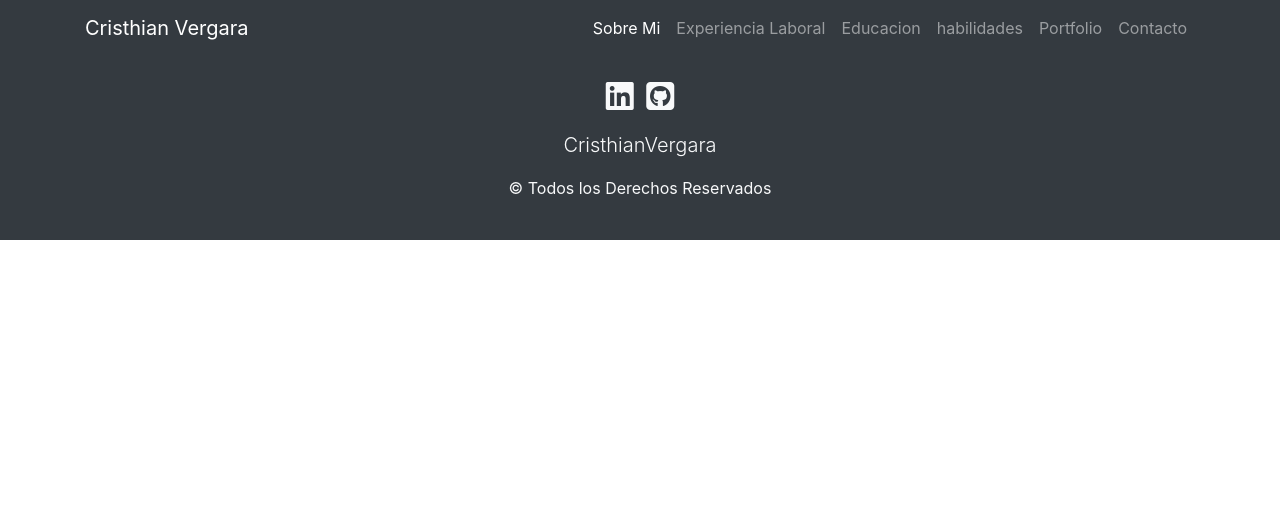
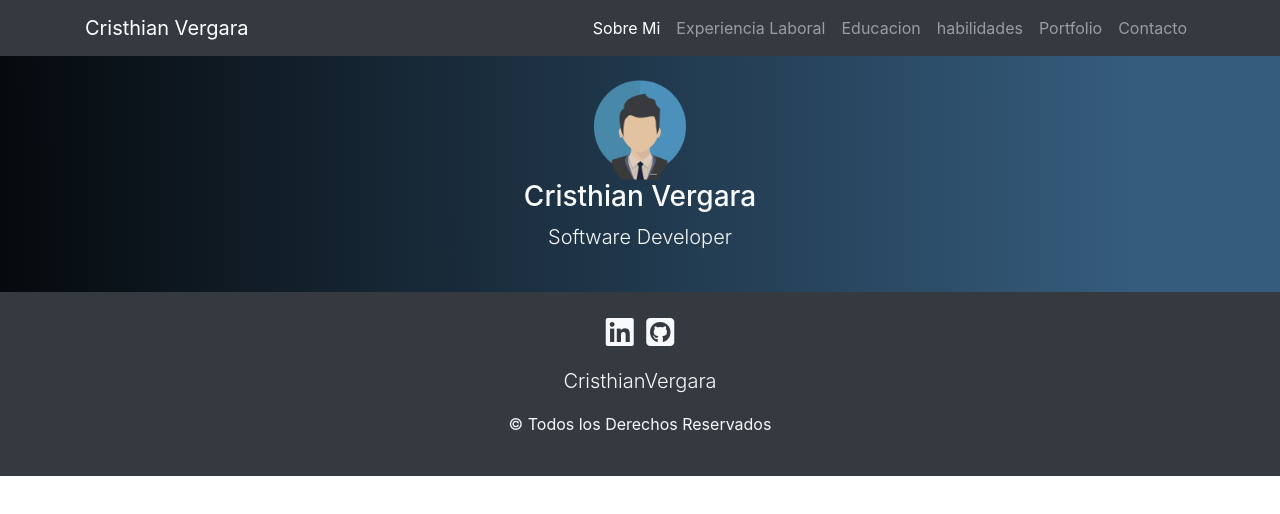
Before and after one commit to vecramar/vecramar.github.io, a plain HTML site: page index.html in a window 1280 px wide. Drawn offline with nearby package versions, Linux system fonts and the light colour scheme.

Commit message:
se agrego avatar y gradiente de fondo, se creo ccs/style

```diff
--- a/css/style.css
+++ b/css/style.css
@@ -0,0 +1,9 @@
+.avatar{
+    width: 100px;
+}
+
+.fondo{
+    background-image: linear-gradient( 89.7deg,  rgba(0,0,0,1) -10.7%, rgba(53,92,125,1) 88.8% );
+
+
+}
--- a/index.html
+++ b/index.html
@@ -12,7 +12,7 @@
     <link rel="stylesheet" href="css/style.css">
 </head>
 <body>
-    <!--footer-->
+    <!--header-->
 <header>
     <nav class="navbar navbar-expand-lg navbar-dark bg-dark">
         <div class="container">
@@ -45,6 +45,14 @@
       </nav>
     </div>
 </header>
+<section class="fondo text-center text-light py-4">
+  <div class="container">
+    <img src="img/avatar.png" alt="avatar" class="avatar">
+    <h3>Cristhian Vergara</h3>
+    <p class="lead">Software Developer</p>
+  </div>
+
+</section>
 <!--footer-->
 <footer class="bg-dark text-light py-4">
     <div class="container text-center">
```
Also changed, not shown: img/avatar.png (added).
